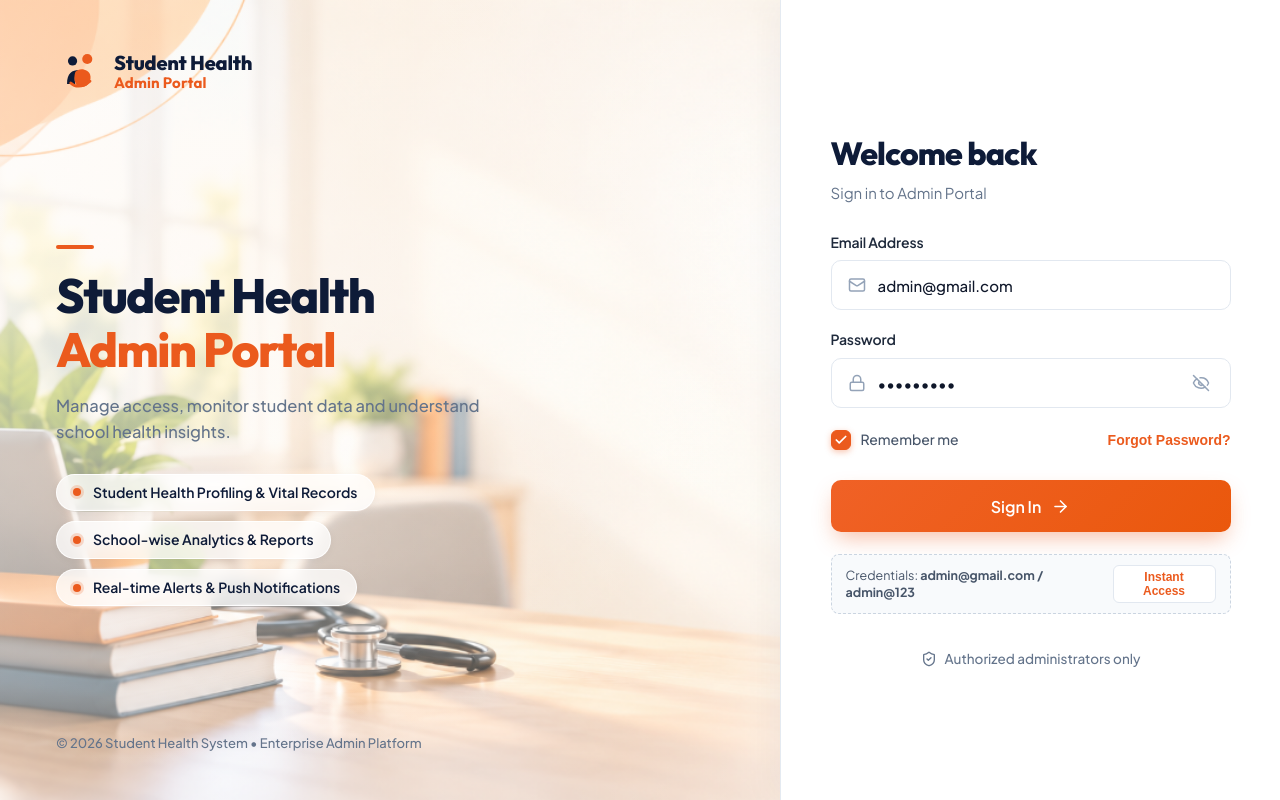
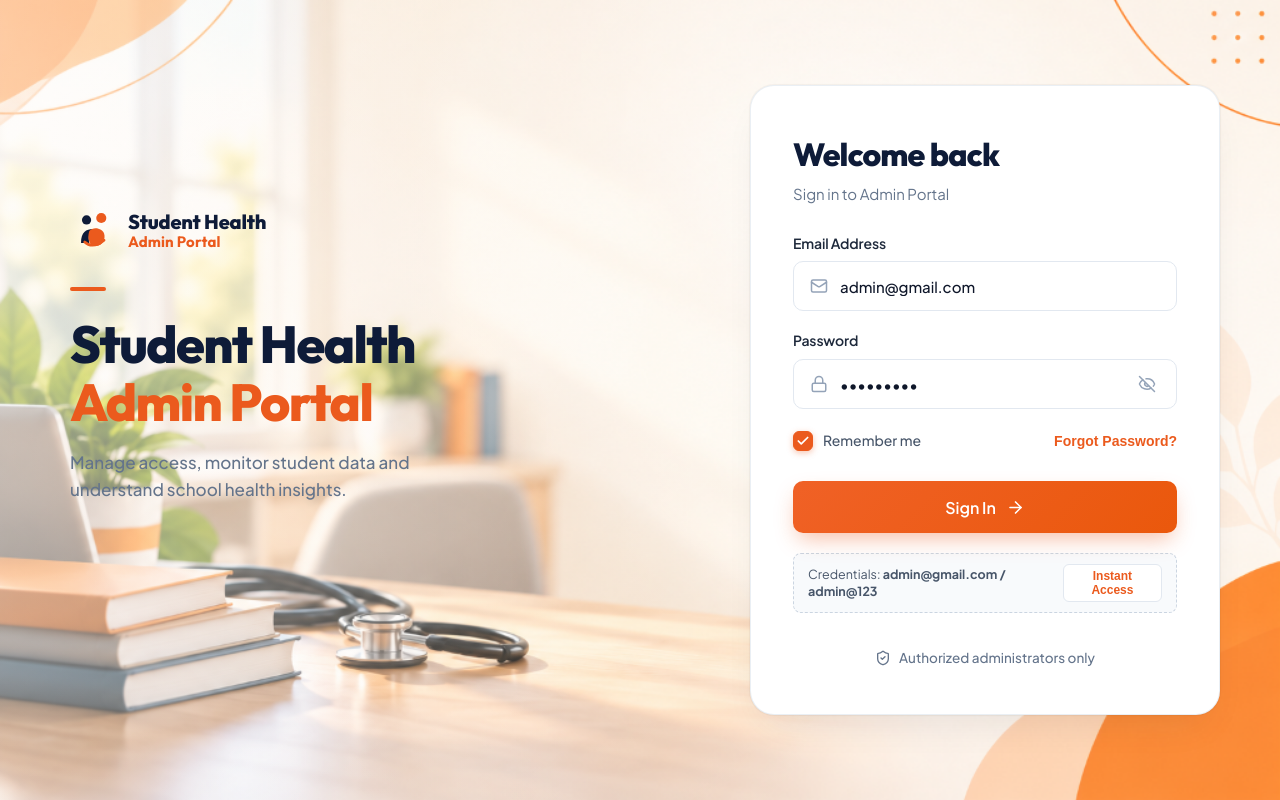
Before and after one commit to olirumerodu/admin, a React (Vite) app: page / in a window 1280 px wide. Built offline with nearby package versions, Linux system fonts and the light colour scheme.

Commit message:
feat: add login screen component and admin portal styles

```diff
--- a/src/components/LoginScreen.jsx
+++ b/src/components/LoginScreen.jsx
@@ -46,18 +46,16 @@ export default function LoginScreen({ onLoginSuccess }) {
 
   return (
     <div className="login-page-container">
-      {/* ================= LEFT HERO BRANDING ================= */}
-      <section className="login-hero-section">
       {/* Soft radial overlay for text readability */}
       <div className="login-ambient-overlay" />
 
-        {/* Top Logo */}
-        <div className="login-hero-top">
+      <div className="login-content-wrapper">
+        {/* ================= LEFT HERO BRANDING ================= */}
+        <section className="login-hero-section">
+          {/* Brand Logo Header */}
           <StudentHealthLogo size={46} showText={true} />
-        </div>
 
-        {/* Center Hero Content */}
-        <div className="login-hero-content">
+          {/* Accent Line */}
           <div className="brand-accent-pill" />
 
           {/* Large Hero Headline */}
@@ -70,39 +68,12 @@ export default function LoginScreen({ onLoginSuccess }) {
           <p className="hero-description">
             Manage access, monitor student data and understand school health insights.
           </p>
-
-          {/* Feature Highlights */}
-          <div className="hero-highlights">
-            <div className="hero-highlight-item">
-              <span className="hero-highlight-dot" />
-              <span>Student Health Profiling & Vital Records</span>
-            </div>
-            <div className="hero-highlight-item">
-              <span className="hero-highlight-dot" />
-              <span>School-wise Analytics & Reports</span>
-            </div>
-            <div className="hero-highlight-item">
-              <span className="hero-highlight-dot" />
-              <span>Real-time Alerts & Push Notifications</span>
-            </div>
-          </div>
-        </div>
-
-        {/* Hero Footer */}
-        <div className="hero-footer-row">
-          <span>© {new Date().getFullYear()} Student Health System • Enterprise Admin Platform</span>
-        </div>
         </section>
 
-      {/* ================= RIGHT FULL HEIGHT WELCOME BACK PANEL ================= */}
-      <section className="login-panel-fullheight">
-        <div className="login-panel-inner">
-          {/* Mobile brand logo shown on small screens */}
-          <div className="login-mobile-brand">
-            <StudentHealthLogo size={40} showText={true} />
-          </div>
-
-          {/* Panel Header */}
+        {/* ================= RIGHT FLOATING CARD ================= */}
+        <section className="login-card-wrapper">
+          <div className="login-card">
+            {/* Card Header */}
             <div className="login-card-header">
               <h2 className="card-heading">Welcome back</h2>
               <p className="card-subheading">Sign in to Admin Portal</p>
@@ -219,7 +190,7 @@ export default function LoginScreen({ onLoginSuccess }) {
             </form>
 
             {/* Quick Demo Access Bar */}
-          <div style={{ marginTop: '22px' }}>
+            <div style={{ marginTop: '20px' }}>
               <div className="demo-credentials-pill">
                 <span>Credentials: <strong>admin@gmail.com / admin@123</strong></span>
                 <button
@@ -243,6 +214,7 @@ export default function LoginScreen({ onLoginSuccess }) {
             </div>
           </div>
         </section>
+      </div>
 
       {/* Forgot Password Modal */}
       <ForgotPasswordModal
--- a/src/index.css
+++ b/src/index.css
@@ -87,67 +87,53 @@ html, body {
    ========================================================= */
 
 .login-page-container {
-  width: 100vw;
-  height: 100vh;
   min-height: 100vh;
-  max-width: 100vw;
-  max-height: 100vh;
-  position: relative;
-  display: flex;
-  flex-direction: row;
-  align-items: stretch;
-  justify-content: stretch;
-  padding: 0;
-  margin: 0;
-  overflow: hidden;
-  background-color: #FAF8F5;
-}
-
-.login-hero-section {
-  flex: 1;
-  height: 100vh;
-  min-height: 100vh;
+  width: 100%;
   position: relative;
   background-color: #FAF8F5;
   background-image: url('/images/bg-login.png');
   background-size: cover;
-  background-position: left bottom;
+  background-position: center bottom;
   background-repeat: no-repeat;
   display: flex;
-  flex-direction: column;
-  justify-content: space-between;
-  padding: 48px 56px;
-  overflow-y: auto;
-  box-sizing: border-box;
+  align-items: center;
+  justify-content: center;
+  padding: 40px 60px;
+  overflow-x: hidden;
 }
 
 .login-ambient-overlay {
   position: absolute;
   inset: 0;
   pointer-events: none;
-  background: radial-gradient(circle at 30% 30%, rgba(255, 245, 235, 0.45) 0%, rgba(255, 255, 255, 0) 70%),
-              linear-gradient(to right, rgba(255, 255, 255, 0.5) 0%, rgba(255, 255, 255, 0.1) 100%);
-  z-index: 1;
+  background: radial-gradient(circle at 25% 35%, rgba(255, 245, 235, 0.4) 0%, rgba(255, 255, 255, 0) 65%),
+              linear-gradient(to right, rgba(255, 255, 255, 0.4) 0%, rgba(255, 255, 255, 0) 45%);
 }
 
-.login-hero-top {
+.login-content-wrapper {
+  width: 100%;
+  max-width: 1320px;
+  margin: 0 auto;
+  display: grid;
+  grid-template-columns: 1.15fr 0.95fr;
+  align-items: center;
+  gap: 50px;
   position: relative;
-  z-index: 2;
+  z-index: 10;
 }
 
-.login-hero-content {
-  position: relative;
-  z-index: 2;
-  max-width: 540px;
-  margin: auto 0;
-  padding: 20px 0;
+.login-hero-section {
+  display: flex;
+  flex-direction: column;
+  padding-left: 10px;
+  padding-bottom: 90px;
 }
 
 .brand-header-row {
   display: flex;
   align-items: center;
   gap: 14px;
-  margin-bottom: 24px;
+  margin-bottom: 34px;
 }
 
 .brand-logo-icon {
@@ -182,19 +168,19 @@ html, body {
 }
 
 .brand-accent-pill {
-  width: 38px;
-  height: 4px;
+  width: 36px;
+  height: 3.5px;
   background-color: var(--primary);
   border-radius: 99px;
-  margin-bottom: 20px;
+  margin-bottom: 24px;
 }
 
 .hero-main-title {
   font-family: var(--font-display);
-  font-size: 48px;
+  font-size: 52px;
   font-weight: 800;
   line-height: 1.12;
-  margin-bottom: 16px;
+  margin-bottom: 18px;
   letter-spacing: -0.03em;
 }
 
@@ -209,105 +195,32 @@ html, body {
 }
 
 .hero-description {
-  font-size: 16.5px;
+  font-size: 17px;
   color: var(--slate-sub);
-  line-height: 1.6;
-  max-width: 460px;
+  line-height: 1.58;
+  max-width: 420px;
   font-weight: 450;
 }
 
-.hero-highlights {
+.login-card-wrapper {
   display: flex;
-  flex-direction: column;
-  gap: 10px;
-  margin-top: 28px;
-}
-
-.hero-highlight-item {
-  display: inline-flex;
-  align-items: center;
-  gap: 12px;
-  font-size: 14px;
-  font-weight: 600;
-  color: var(--navy-brand);
-  background: rgba(255, 255, 255, 0.75);
-  backdrop-filter: blur(8px);
-  -webkit-backdrop-filter: blur(8px);
-  border: 1px solid rgba(255, 255, 255, 0.9);
-  padding: 8px 16px;
-  border-radius: 99px;
-  width: fit-content;
-  box-shadow: 0 2px 10px rgba(15, 23, 42, 0.04);
-}
-
-.hero-highlight-dot {
-  width: 8px;
-  height: 8px;
-  border-radius: 50%;
-  background-color: var(--primary);
-  box-shadow: 0 0 0 3px rgba(235, 90, 29, 0.2);
-  flex-shrink: 0;
-}
-
-.hero-footer-row {
-  position: relative;
-  z-index: 2;
-  font-size: 13px;
-  color: var(--slate-sub);
-  font-weight: 500;
-}
-
-/* Full-Height Right Login Panel (Welcome Back container) */
-.login-panel-fullheight {
-  width: 500px;
-  min-width: 440px;
-  max-width: 540px;
-  height: 100vh;
-  min-height: 100vh;
-  background-color: #FFFFFF;
-  border-left: 1px solid rgba(226, 232, 240, 0.9);
-  box-shadow: -10px 0 30px rgba(15, 23, 42, 0.04);
-  display: flex;
-  flex-direction: column;
-  justify-content: center;
-  align-items: center;
-  padding: 40px 48px;
-  overflow-y: auto;
-  position: relative;
-  z-index: 10;
-  flex-shrink: 0;
-  box-sizing: border-box;
-}
-
-.login-panel-inner {
-  width: 100%;
-  max-width: 400px;
-  margin: auto 0;
-  display: flex;
-  flex-direction: column;
-  padding: 16px 0;
-}
-
-.login-mobile-brand {
-  display: none;
-  margin-bottom: 24px;
-}
-
-/* Backward compatibility aliases */
-.login-content-wrapper {
-  display: contents;
-}
-
-.login-card-wrapper {
-  display: contents;
+  justify-content: flex-end;
 }
 
 .login-card {
+  background: var(--bg-card);
   width: 100%;
-  background: transparent;
-  box-shadow: none;
-  border: none;
-  padding: 0;
+  max-width: 470px;
+  border-radius: var(--radius-xxl);
+  padding: 46px 42px;
+  box-shadow: 0 20px 40px -15px rgba(15, 23, 42, 0.09), 0 0 1px 1px rgba(0, 0, 0, 0.04);
+  border: 1px solid rgba(226, 232, 240, 0.7);
+  position: relative;
+  transition: box-shadow 0.3s ease;
+}
+
+.login-card:hover {
+  box-shadow: 0 25px 50px -12px rgba(15, 23, 42, 0.15);
 }
 
 .login-card-header {
@@ -1322,43 +1235,3 @@ html, body {
     gap: 8px;
   }
 }
-
-/* Responsive adjustments for Login Screen */
-@media (max-width: 1024px) {
-  .login-hero-section {
-    padding: 36px 40px;
-  }
-  .hero-main-title {
-    font-size: 40px;
-  }
-  .login-panel-fullheight {
-    width: 440px;
-    min-width: 400px;
-    padding: 36px 36px;
-  }
-}
-
-@media (max-width: 880px) {
-  .login-page-container {
-    flex-direction: column;
-    overflow-y: auto;
-    height: auto;
-    min-height: 100vh;
-  }
-  .login-hero-section {
-    display: none;
-  }
-  .login-panel-fullheight {
-    width: 100%;
-    min-width: 100%;
-    max-width: 100%;
-    min-height: 100vh;
-    height: auto;
-    border-left: none;
-    box-shadow: none;
-    padding: 40px 24px;
-  }
-  .login-mobile-brand {
-    display: flex;
-  }
-}
```
Lines whose indentation alone changed are shown as unchanged.
